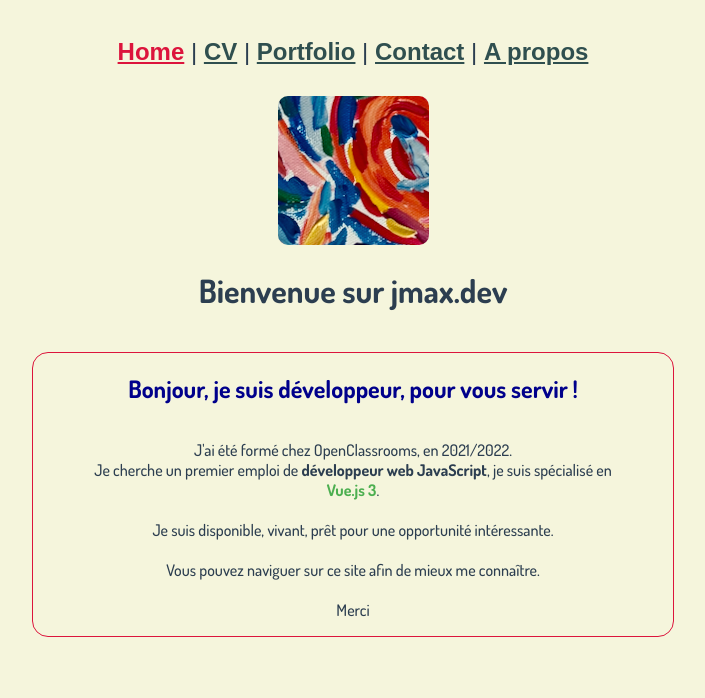
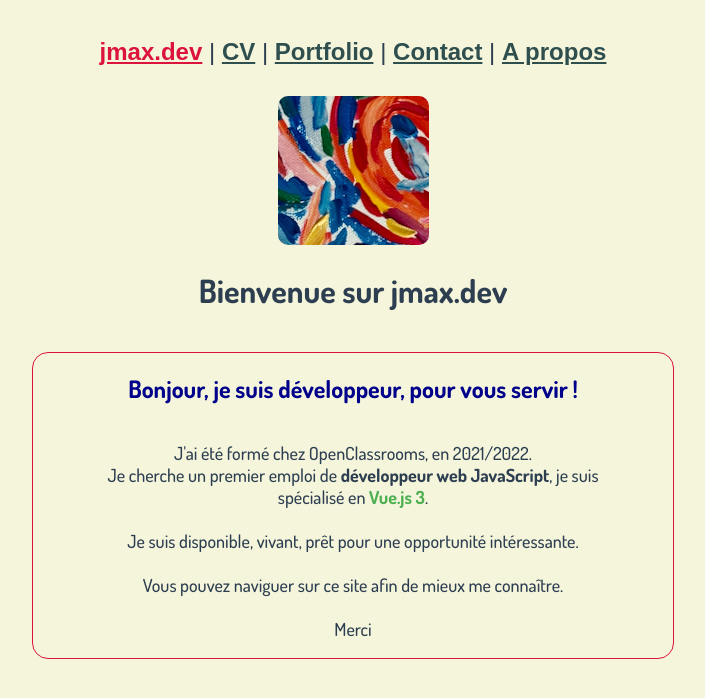
Before and after one commit to jmcob/jmax.dev, a Vue app: page / in a window 1280 px wide. Shown: the top 698 px of the page, without its empty margins (287-992 px from the left). Built offline with nearby package versions, Linux system fonts and the light colour scheme; a web font is replaced by a local one.

Commit message:
home navbar and font size

```diff
--- a/src/App.vue
+++ b/src/App.vue
@@ -37,6 +37,9 @@ nav a {
 
 nav a.router-link-exact-active {
   color: crimson;
+}
+p {
+  font-size: large;
 }
 
 h3 {
--- a/src/components/NavBar.vue
+++ b/src/components/NavBar.vue
@@ -1,6 +1,6 @@
 <template>
   <nav>
-    <router-link to="/">Home</router-link> |
+    <router-link to="/">jmax.dev</router-link> |
     <router-link to="/cv">CV</router-link> |
     <router-link to="/portfolio">Portfolio</router-link> |
     <router-link to="/contact">Contact</router-link> |
```
